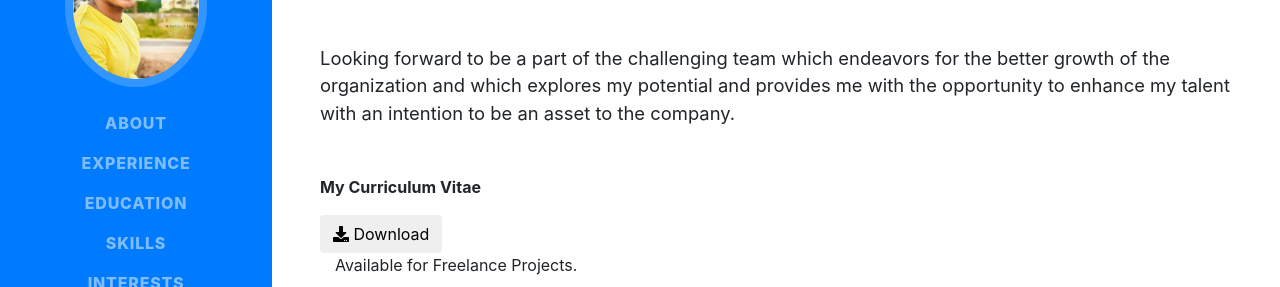
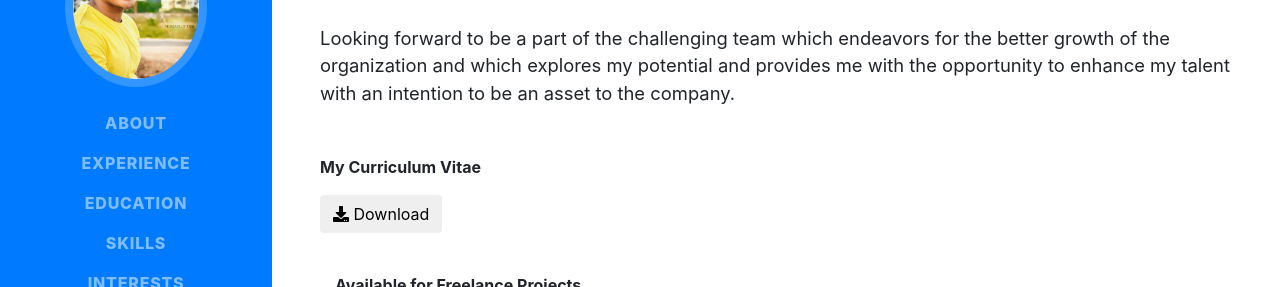
Before and after one commit to mohanseo/mohanseo.github.io, a website with bundled scripts: page index.html in a window 1280 px wide. Shown: the part 269-556 px from the top of the page. Built offline with nearby package versions, Linux system fonts and the light colour scheme; a web font is replaced by a local one.

Commit message:
Update index.html

```diff
--- a/index.html
+++ b/index.html
@@ -86,10 +86,12 @@
 		<p><b>My Curriculum Vitae</b></p>
 		<a href="Mohan_Resume.pdf" Download>
            <button class="btn"><i class="fa fa-download"></i> Download</button></a>
-		   <br>
+		    <p </p>
+			<br>
+
 	    <div class="col-sm-6 available-wrap">
 	     <span class="available-pointer"></span>
-	     <span class="available-tag">Available for Freelance Projects.</span>
+	     <span class="available-tag"><b>Available for Freelance Projects</b>.</span>
 	    </div>
 </p>
           <div class="social-icons">
```
